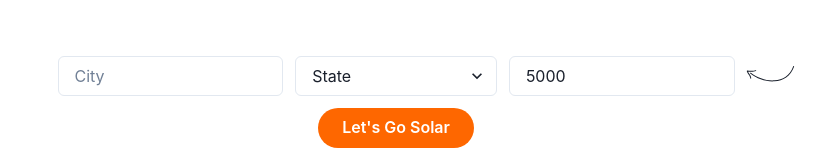
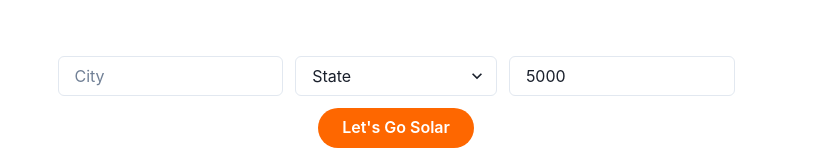
Before and after one commit to aaronlwan/energy-demand-map-frontend, a React (Create React App) app in the folder client/: page /home in a window 1280 px wide. Shown: the part 620-776 px from the top of the page, without its empty margins (244-1069 px from the left). Built offline with nearby package versions, Linux system fonts and the light colour scheme.

Commit message:
Fix multi-fetch issue

```diff
--- a/client/src/components/home-page/Home.js
+++ b/client/src/components/home-page/Home.js
@@ -100,15 +100,6 @@ export default function CallToActionWithAnnotation() {
             <Button variant={'link'} colorScheme={'blue'} size={'sm'}>
               Learn more
             </Button>
-            <Box>
-              <Icon
-                as={Arrow}
-                w={71}
-                position={'absolute'}
-                right={-71}
-                top={'10px'}
-              />
-            </Box>
           </Stack>
         </Stack>
       </Container>
--- a/client/src/components/map-page/MapPage.js
+++ b/client/src/components/map-page/MapPage.js
@@ -29,18 +29,18 @@ const MapPage = () => {
     const [mapHtml, setMapHtml] = useState("");
     const [mapLoaded, setMapLoaded] = useState(false);
 
-    const mapCall = GetMapHtml(inputLatitude, inputLongitude, inputRadius);
-    mapCall.then((res) => {
-        setMapHtml(res.map_html);
-        console.log(mapHtml);
-        setMapLoaded(true);
-    })
 
     if (mapLoaded) {
         return (
             "This will be the map"
         )
     } else {
+        const mapCall = GetMapHtml(inputLatitude, inputLongitude, inputRadius);
+        mapCall.then((res) => {
+            setMapHtml(res.map_html);
+            console.log(mapHtml);
+            setMapLoaded(true);
+        })
         return (
             <Spinner
               thickness="4px"
--- a/client/src/index.js
+++ b/client/src/index.js
@@ -5,7 +5,5 @@ import './index.css';
 
 const root = ReactDOM.createRoot(document.getElementById('root'));
 root.render(
-  <React.StrictMode>
-    <App />
-  </React.StrictMode>
+  <App />
 );
```
